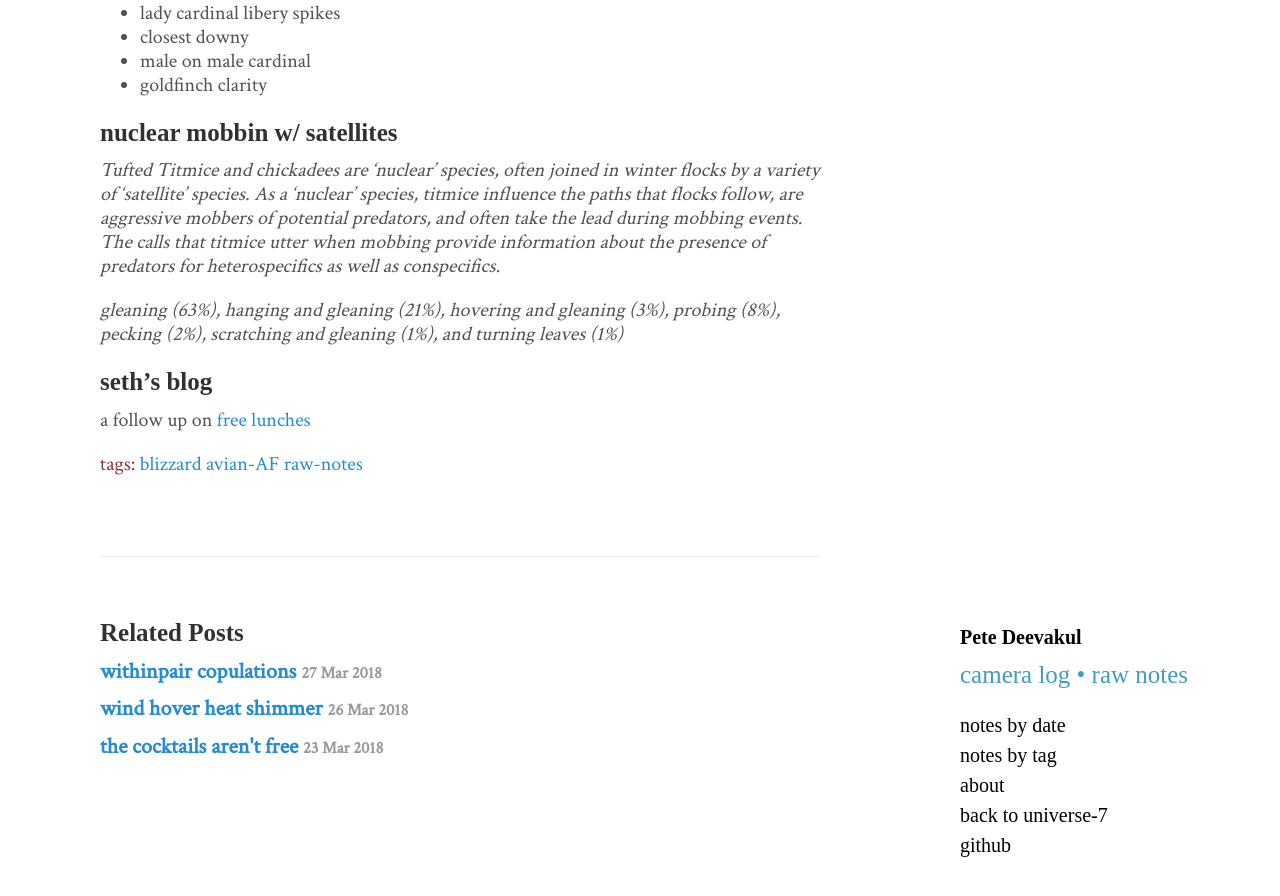
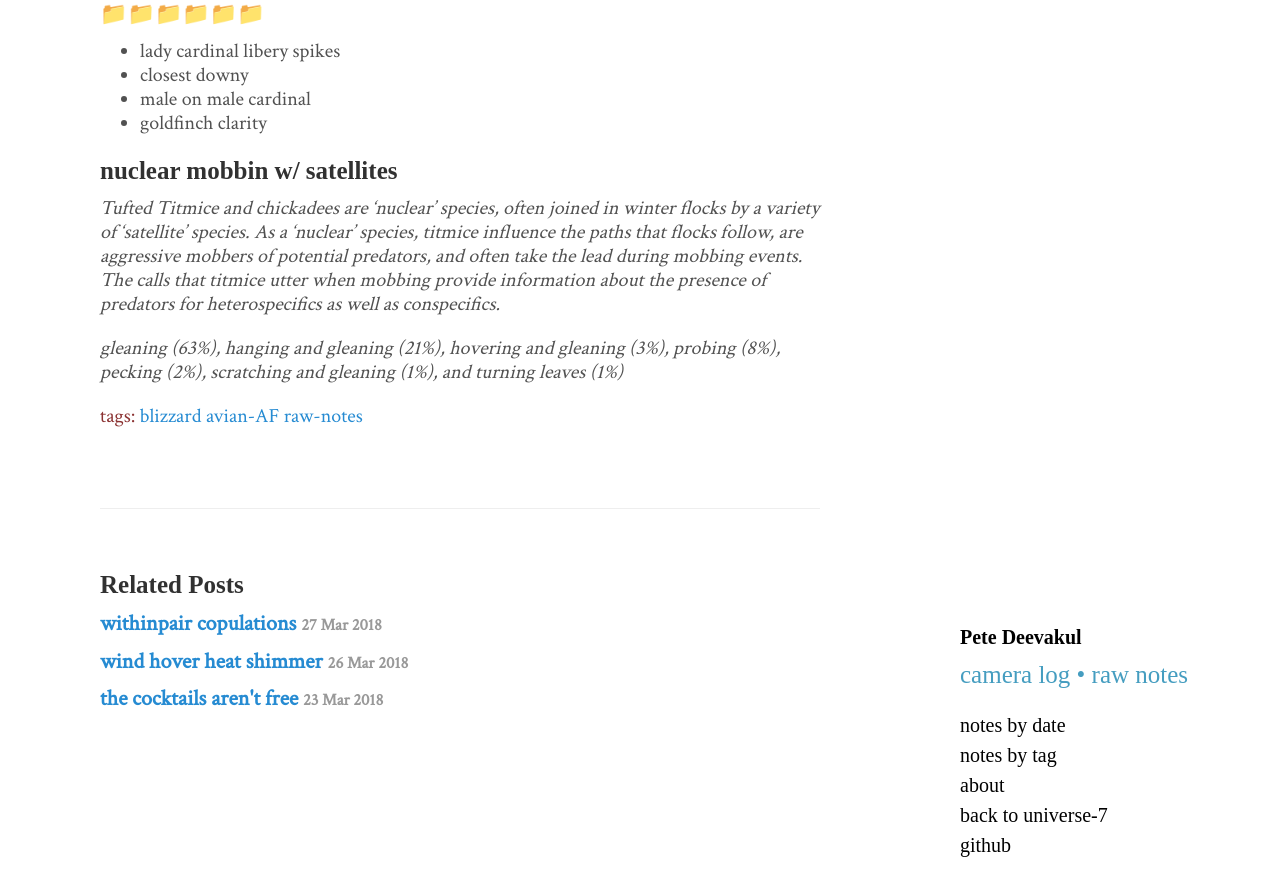
Before and after one commit to universe-7/camera-log, a Jekyll site: the page built from _posts/2018-03-21-the-cardinality.md, in a window 1280 px wide and 900 px high, scrolled down 2980 px. Shown: the top 896 px of the window. Built offline with Jekyll 4.4.1, drawn with Linux system fonts in a browser that asks for light colours; some web fonts are replaced; after the commit the page ends 3833 px from its top, so only the background shows below that.

Commit message:
update headers

```diff
--- a/_posts/2018-03-21-the-cardinality.md
+++ b/_posts/2018-03-21-the-cardinality.md
@@ -63,7 +63,7 @@ _what am I thinking, what was I seeing?_
 - branches that obscure perfectly
 - variable clarity with atmospheric conditions
 
-## 📁
+### 📁
 
 - _tik_ _tik_ _chip_ _tschip_ cardinal calling card
 - _"catbird vs. titmouse"_
@@ -71,7 +71,7 @@ _what am I thinking, what was I seeing?_
 - what are those branch nubs you nibble?
 - landing on the most delicate branches a la li mu bai
 
-## 📁📁
+### 📁📁
 
 - \*new\* downy slinking
 - disconnected red-bellied branches
@@ -79,14 +79,14 @@ _what am I thinking, what was I seeing?_
 - chaos of branches
 - mild snowblindness, judging from exposures on landscapes
 
-## 📁📁📁
+### 📁📁📁
 
 - dece blue jays
 - red-belly flight
 - dark-eyed junco (!) at height of arm fatigue, hop, perch, take-wing, faster than fatigue
 - dash of cardinals
 
-## 📁📁📁📁
+### 📁📁📁📁
 
 - hiding titmouse, behind a branch at limits of vision
 - titmouse taking wing
@@ -105,12 +105,12 @@ _what am I thinking, what was I seeing?_
 - goldfinch on the s-branch
 - possible common redpoll
 
-## 📁📁📁📁📁
+### 📁📁📁📁📁
 
 - could be a first-sighting bias, but tufted titmice look great out of focus. call it painterly
 - nothing is faster than a black-capped chickadee
 
-## 📁📁📁📁📁📁
+### 📁📁📁📁📁📁
 
 - lady cardinal libery spikes
 - closest downy
@@ -123,7 +123,3 @@ _what am I thinking, what was I seeing?_
 _Tufted Titmice and chickadees are ‘nuclear' species, often joined in winter flocks by a variety of ‘satellite' species. As a ‘nuclear' species, titmice influence the paths that flocks follow, are aggressive mobbers of potential predators, and often take the lead during mobbing events. The calls that titmice utter when mobbing provide information about the presence of predators for heterospecifics as well as conspecifics._
 
 _gleaning (63%), hanging and gleaning (21%), hovering and gleaning (3%), probing (8%), pecking (2%), scratching and gleaning (1%), and turning leaves (1%)_
-
-## seth's blog
-
-a follow up on [free lunches](http://sethgodin.typepad.com/seths_blog/2018/03/yes-theres-a-free-lunch.html)
```
